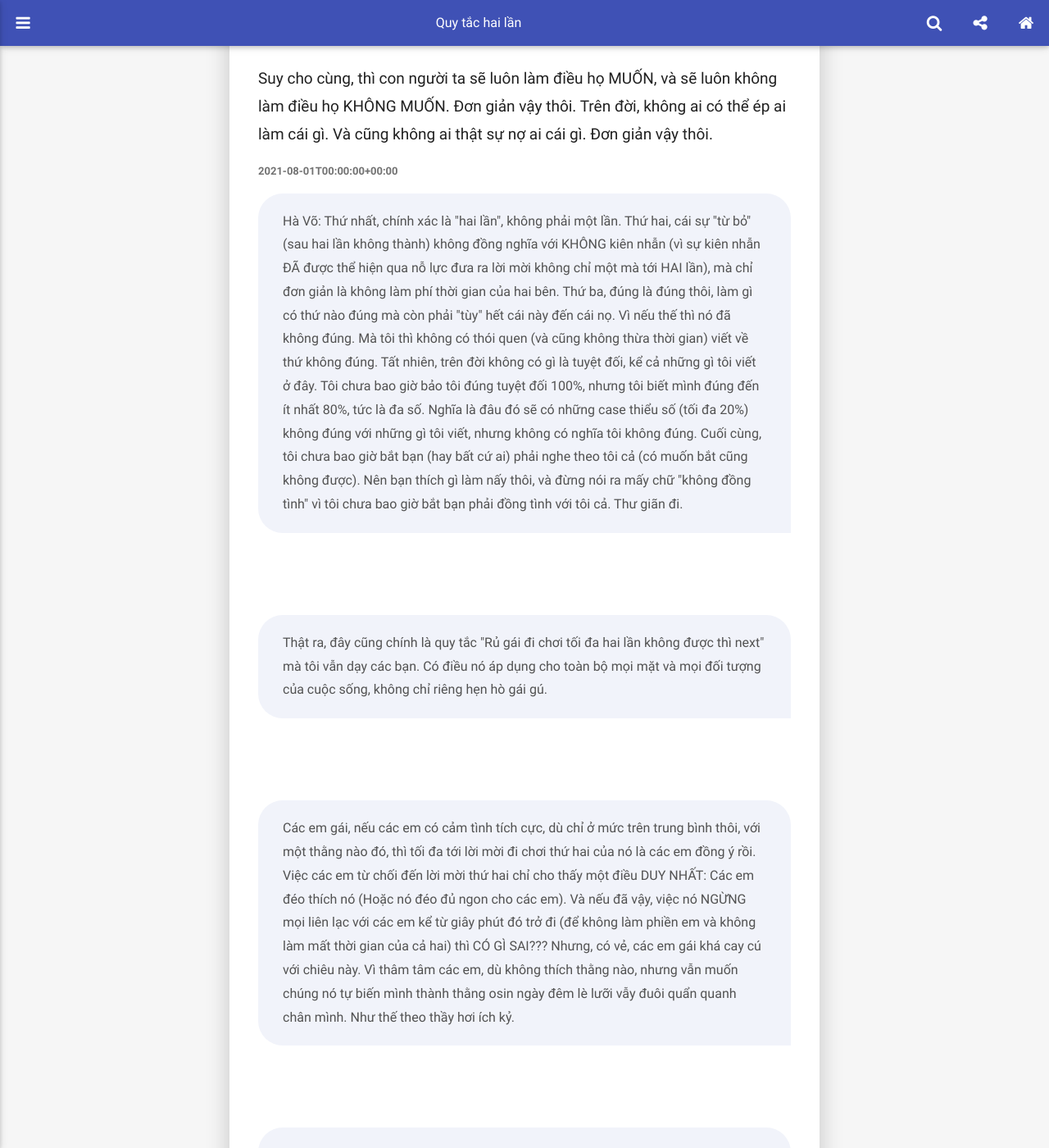
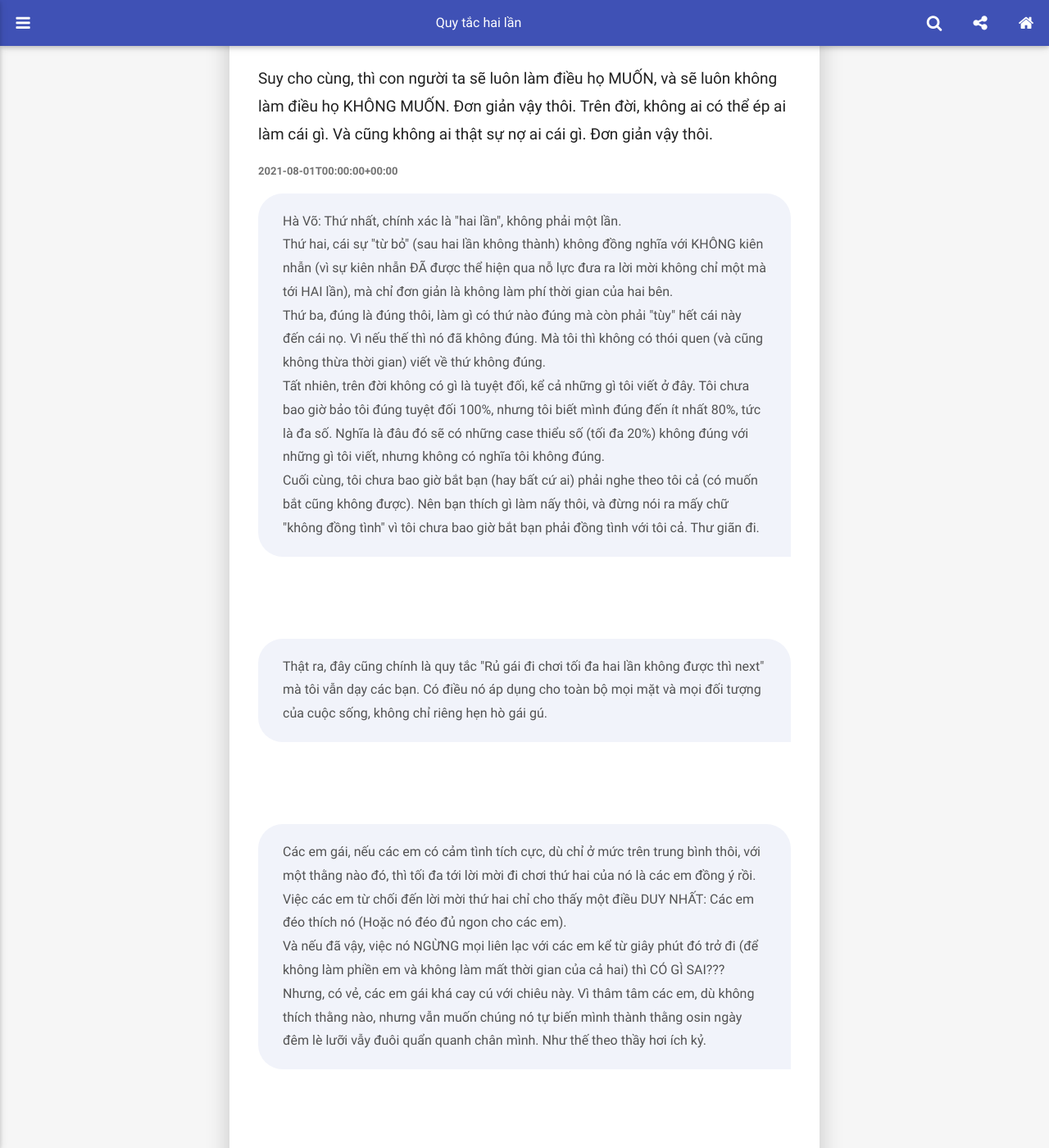
Before and after one commit to tranvietnguyen/blog, a Jekyll site: the page built from _posts/2021-08-01-quy-tac-hai-lan.md, in a window 1280 px wide and 1400 px high, scrolled down 257 px. Shown: the whole window at 82% size. Built offline with Jekyll 4.4.1, drawn with Linux system fonts in a browser that asks for light colours; comment, search, counter and statistics services are not loaded; some of the changed text lies outside the part shown.

```diff
--- a/_posts/2021-08-01-quy-tac-hai-lan.md
+++ b/_posts/2021-08-01-quy-tac-hai-lan.md
@@ -13,16 +13,16 @@ Tôi có một quy tắc vàng mà từ khi áp dụng vào cuộc sống của
 Suy cho cùng, thì con người ta sẽ luôn làm điều họ MUỐN, và sẽ luôn không làm điều họ KHÔNG MUỐN. Đơn giản vậy thôi.
 Trên đời, không ai có thể ép ai làm cái gì. Và cũng không ai thật sự nợ ai cái gì. Đơn giản vậy thôi.
 <!--excerpt.s-->
-<div class="post-copyright"><div class="content">Hà Võ: Thứ nhất, chính xác là "hai lần", không phải một lần.
-Thứ hai, cái sự "từ bỏ" (sau hai lần không thành) không đồng nghĩa với KHÔNG kiên nhẫn (vì sự kiên nhẫn ĐÃ được thể hiện qua nỗ lực đưa ra lời mời không chỉ một mà tới HAI lần), mà chỉ đơn giản là không làm phí thời gian của hai bên.
-Thứ ba, đúng là đúng thôi, làm gì có thứ nào đúng mà còn phải "tùy" hết cái này đến cái nọ. Vì nếu thế thì nó đã không đúng. Mà tôi thì không có thói quen (và cũng không thừa thời gian) viết về thứ không đúng.
-Tất nhiên, trên đời không có gì là tuyệt đối, kể cả những gì tôi viết ở đây. Tôi chưa bao giờ bảo tôi đúng tuyệt đối 100%, nhưng tôi biết mình đúng đến ít nhất 80%, tức là đa số. Nghĩa là đâu đó sẽ có những case thiểu số (tối đa 20%) không đúng với những gì tôi viết, nhưng không có nghĩa tôi không đúng.
+<div class="post-copyright"><div class="content">Hà Võ: Thứ nhất, chính xác là "hai lần", không phải một lần.<br />
+Thứ hai, cái sự "từ bỏ" (sau hai lần không thành) không đồng nghĩa với KHÔNG kiên nhẫn (vì sự kiên nhẫn ĐÃ được thể hiện qua nỗ lực đưa ra lời mời không chỉ một mà tới HAI lần), mà chỉ đơn giản là không làm phí thời gian của hai bên.<br />
+Thứ ba, đúng là đúng thôi, làm gì có thứ nào đúng mà còn phải "tùy" hết cái này đến cái nọ. Vì nếu thế thì nó đã không đúng. Mà tôi thì không có thói quen (và cũng không thừa thời gian) viết về thứ không đúng.<br />
+Tất nhiên, trên đời không có gì là tuyệt đối, kể cả những gì tôi viết ở đây. Tôi chưa bao giờ bảo tôi đúng tuyệt đối 100%, nhưng tôi biết mình đúng đến ít nhất 80%, tức là đa số. Nghĩa là đâu đó sẽ có những case thiểu số (tối đa 20%) không đúng với những gì tôi viết, nhưng không có nghĩa tôi không đúng.<br />
 Cuối cùng, tôi chưa bao giờ bắt bạn (hay bất cứ ai) phải nghe theo tôi cả (có muốn bắt cũng không được). Nên bạn thích gì làm nấy thôi, và đừng nói ra mấy chữ "không đồng tình" vì tôi chưa bao giờ bắt bạn phải đồng tình với tôi cả. Thư giãn đi.</div></div>
 <div class="post-copyright"><div class="content">Thật ra, đây cũng chính là quy tắc "Rủ gái đi chơi tối đa hai lần không được thì next" mà tôi vẫn dạy các bạn. Có điều nó áp dụng cho toàn bộ mọi mặt và mọi đối tượng của cuộc sống, không chỉ riêng hẹn hò gái gú.</div></div>
-<div class="post-copyright"><div class="content">Các em gái, nếu các em có cảm tình tích cực, dù chỉ ở mức trên trung bình thôi, với một thằng nào đó, thì tối đa tới lời mời đi chơi thứ hai của nó là các em đồng ý rồi.
-Việc các em từ chối đến lời mời thứ hai chỉ cho thấy một điều DUY NHẤT: Các em đéo thích nó (Hoặc nó đéo đủ ngon cho các em).
-Và nếu đã vậy, việc nó NGỪNG mọi liên lạc với các em kể từ giây phút đó trở đi (để không làm phiền em và không làm mất thời gian của cả hai) thì CÓ GÌ SAI???
+<div class="post-copyright"><div class="content">Các em gái, nếu các em có cảm tình tích cực, dù chỉ ở mức trên trung bình thôi, với một thằng nào đó, thì tối đa tới lời mời đi chơi thứ hai của nó là các em đồng ý rồi.<br />
+Việc các em từ chối đến lời mời thứ hai chỉ cho thấy một điều DUY NHẤT: Các em đéo thích nó (Hoặc nó đéo đủ ngon cho các em).<br />
+Và nếu đã vậy, việc nó NGỪNG mọi liên lạc với các em kể từ giây phút đó trở đi (để không làm phiền em và không làm mất thời gian của cả hai) thì CÓ GÌ SAI???<br />
 Nhưng, có vẻ, các em gái khá cay cú với chiêu này. Vì thâm tâm các em, dù không thích thằng nào, nhưng vẫn muốn chúng nó tự biến mình thành thằng osin ngày đêm lè lưỡi vẫy đuôi quẩn quanh chân mình. Như thế theo thầy hơi ích kỷ.</div></div>
-<div class="post-copyright"><div class="content">Các cháu trai khi áp dụng chiêu này, thường nghe bọn con gái bảo làm thế là "không thật lòng" với cả "không kiên nhẫn". Không sao cả. Cái gì mình biết là đúng thì cứ lẳng lặng mà làm thôi, bọn con gái nói gì kệ chúng nó.
+<div class="post-copyright"><div class="content">Các cháu trai khi áp dụng chiêu này, thường nghe bọn con gái bảo làm thế là "không thật lòng" với cả "không kiên nhẫn". Không sao cả. Cái gì mình biết là đúng thì cứ lẳng lặng mà làm thôi, bọn con gái nói gì kệ chúng nó.<br />
 Thà mang tiếng "không thật lòng" với "không kiên nhẫn" còn hơn tự biến mình thành cái loại đội gái lên đầu.</div></div>
 <div class="post-copyright"><div class="content">Kể cả với bạn bè, đồng nghiệp hay bất cứ ai cũng vậy: Nếu họ từ chối lời mời cà phê/gặp mặt của bạn đến hai lần, hãy ngừng làm phiền họ kể từ giây phút đó trở đi, ít nhất cho tới khi nào họ chủ động liên lạc lại với bạn.</div></div>
```
Also changed, not shown: _posts/2021-07-31-dan-ong-chan-chinh-quyet-doan-dan-dat.md (+2 -2 lines), _posts/2021-08-01-dung-lang-phi-khi-luc.md (+6 -6 lines).
